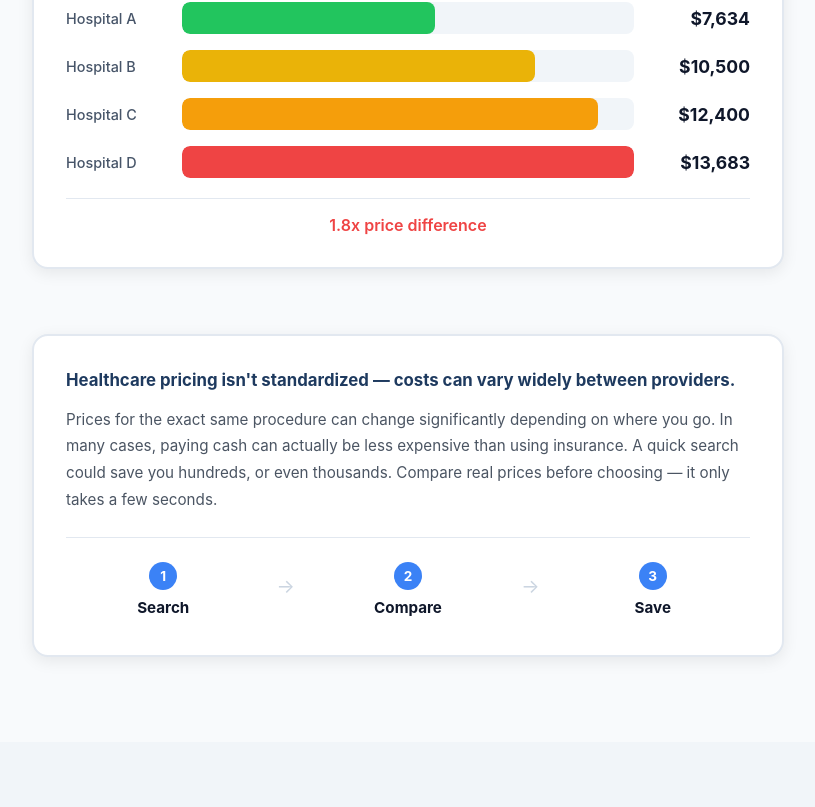
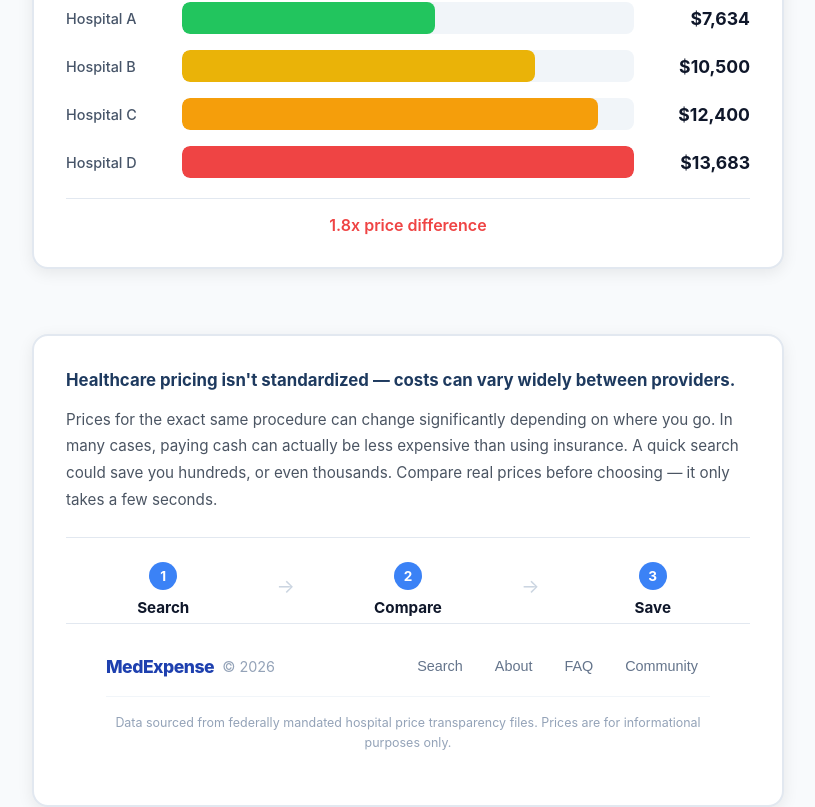
Before and after one commit to jerryjamjingle/mediprice, a React (Create React App) app in the folder frontend/: page / in a window 1280 px wide. Shown: the part 1200-2007 px from the top of the page, without its empty margins (232-1047 px from the left). Before the commit the page ends 1942 px from the top, so only its background shows below. Built offline with nearby package versions, Linux system fonts and the light colour scheme.

Commit message:
ADDING FOOTER

```diff
--- a/frontend/src/Home.css
+++ b/frontend/src/Home.css
@@ -407,8 +407,72 @@
     flex-shrink: 0;
   }
 
-  .home {
-    min-height: 100vh;
-    background: #f8fafc;
-    padding-bottom: 5px;
+  /* FOOTER */
+.home-footer {
+    background: white;
+    border-top: 1px solid #e2e8f0;
+    padding: 28px 40px 20px 40px;
   }
+
+  .footer-top {
+    display: flex;
+    justify-content: space-between;
+    align-items: center;
+    max-width: 860px;
+    margin: 0 auto 16px auto;
+    flex-wrap: wrap;
+    gap: 16px;
+  }
+
+  .footer-brand {
+    display: flex;
+    align-items: center;
+    gap: 8px;
+  }
+
+  .footer-logo {
+    font-size: 1.1rem;
+    font-weight: 800;
+    color: #1e40af;
+    letter-spacing: -0.5px;
+  }
+
+  .footer-copy {
+    font-size: 0.9rem;
+    color: #94a3b8;
+  }
+
+  .footer-links {
+    display: flex;
+    gap: 8px;
+    flex-wrap: wrap;
+  }
+
+  .footer-link {
+    background: none;
+    border: none;
+    color: #64748b;
+    font-size: 0.9rem;
+    font-weight: 500;
+    cursor: pointer;
+    padding: 6px 12px;
+    border-radius: 6px;
+    transition: all 0.15s;
+  }
+
+  .footer-link:hover {
+    color: #1e40af;
+    background: #f1f5f9;
+  }
+
+  .footer-disclaimer {
+    text-align: center;
+    font-size: 0.78rem;
+    color: #94a3b8;
+    font-weight: 400;
+    max-width: 860px;
+    margin: 0 auto;
+    padding-top: 16px;
+    border-top: 1px solid #f1f5f9;
+    line-height: 1.6;
+  }
--- a/frontend/src/Home.js
+++ b/frontend/src/Home.js
@@ -287,6 +287,24 @@ export default function Home() {
         <h4 className="step-title">Save</h4>
       </div>
     </div>
+    {/* FOOTER */}
+<footer className="home-footer">
+  <div className="footer-top">
+    <div className="footer-brand">
+      <span className="footer-logo">MedExpense</span>
+      <span className="footer-copy">© 2026</span>
+    </div>
+    <div className="footer-links">
+      <button className="footer-link" onClick={() => handleSearch()}>Search</button>
+      <button className="footer-link" onClick={() => navigate('/about')}>About</button>
+      <button className="footer-link" onClick={() => navigate('/faq')}>FAQ</button>
+      <button className="footer-link" onClick={() => navigate('/community')}>Community</button>
+    </div>
+  </div>
+  <div className="footer-disclaimer">
+    Data sourced from federally mandated hospital price transparency files. Prices are for informational purposes only.
+  </div>
+</footer>
   </div>
 </section>
     </div>
```
